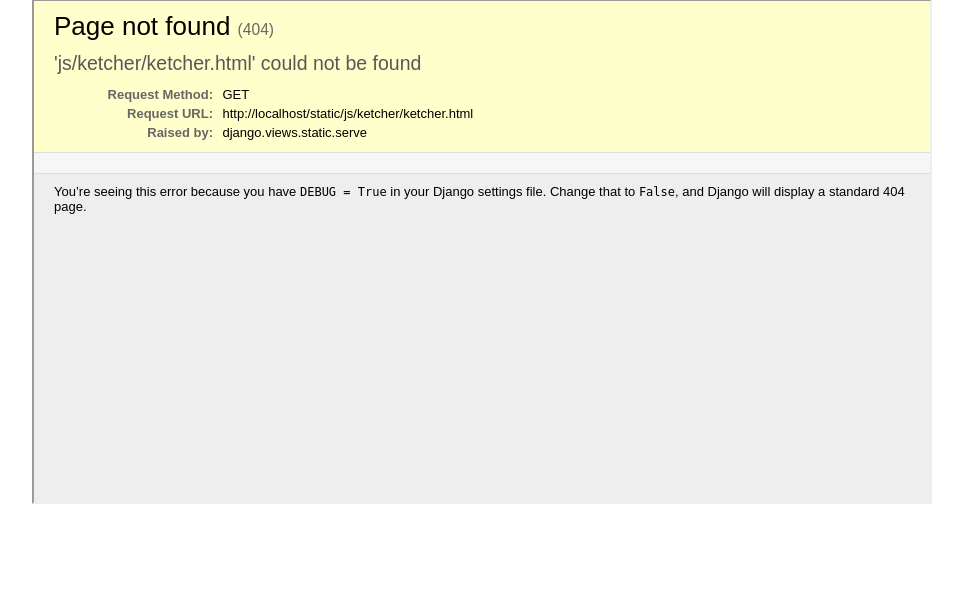
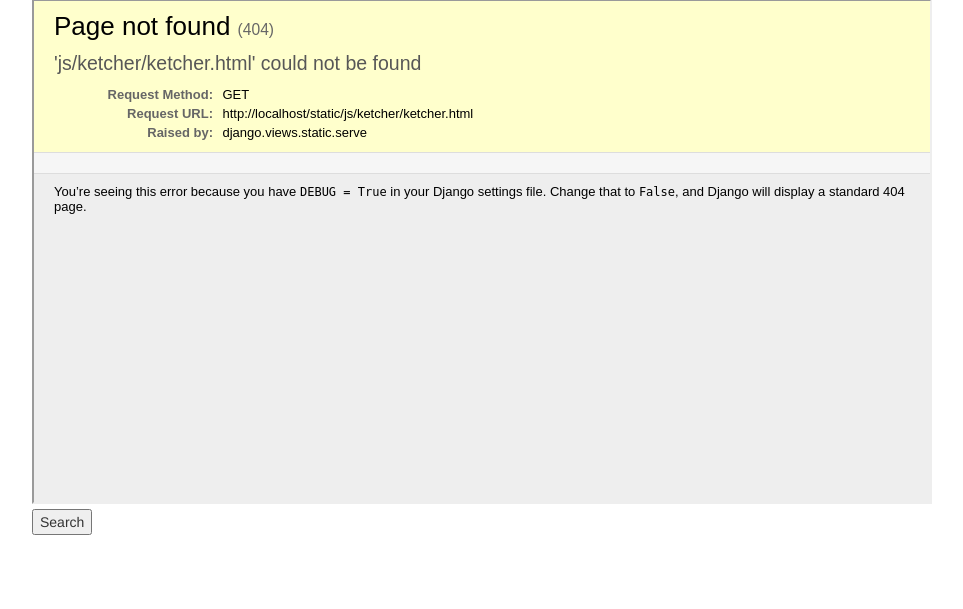
Before and after one commit to CheminfoPKU/casfinder, a Django app: page /ketcher in a window 1280 px wide. Shown: the part 131-740 px from the top of the page, without its empty margins (38-1001 px from the left). Run offline with Django 3.2, Linux system fonts and the light colour scheme; some libraries are stand-ins or nearby versions.

Commit message:
add search bottom in ketcher

```diff
--- a/fileSearch/templates/fileSearch/ketcher.html
+++ b/fileSearch/templates/fileSearch/ketcher.html
@@ -8,5 +8,9 @@
 
         <div>
             <iframe id="ifKetcher" src='{% static "js/ketcher/ketcher.html"%}' width="900" height="505"></iframe>
+        </br>
+        <button type="submit">Search</button>
+        </div>
+
 
     {% endblock %}
```
